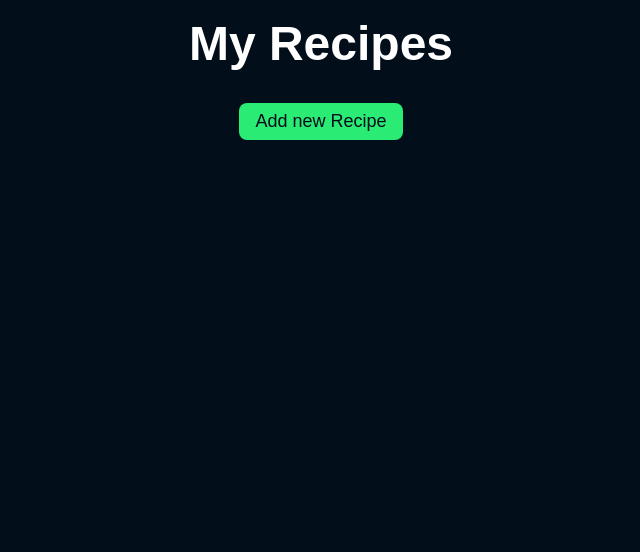
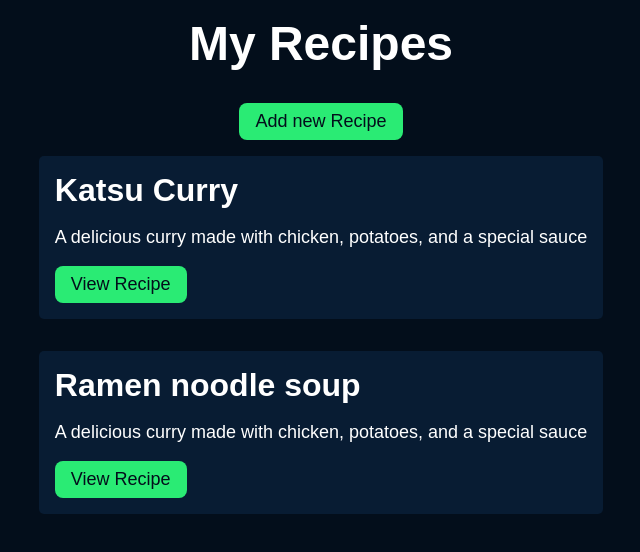
Before and after one commit to drummer-Yurii/recipe-app, a Vue app: page / in a window 1280 px wide. Shown: the top 552 px of the page, without its empty margins (319-959 px from the left). Built offline with nearby package versions, Linux system fonts and the light colour scheme.

Commit message:
display recipes

```diff
--- a/src/views/HomeView.vue
+++ b/src/views/HomeView.vue
@@ -3,7 +3,13 @@
     <h1>My Recipes</h1>
     <button @click="togglePopup">Add new Recipe</button>
     <div class="recipes">
-      <!-- Recipes To Go Here -->
+      <div class="card" v-for="recipe in $store.state.recipes" :key="recipe.slug">
+        <h2>{{ recipe.title }}</h2>
+        <p>{{ recipe.description }}</p>
+        <router-link :to="`/recipe/${recipe.slug}`">
+          <button>View Recipe</button>
+        </router-link>
+      </div>
     </div>
     <div class="add-recipe-popup" v-if="popupOpen">
       <div class="popup-content">
```
